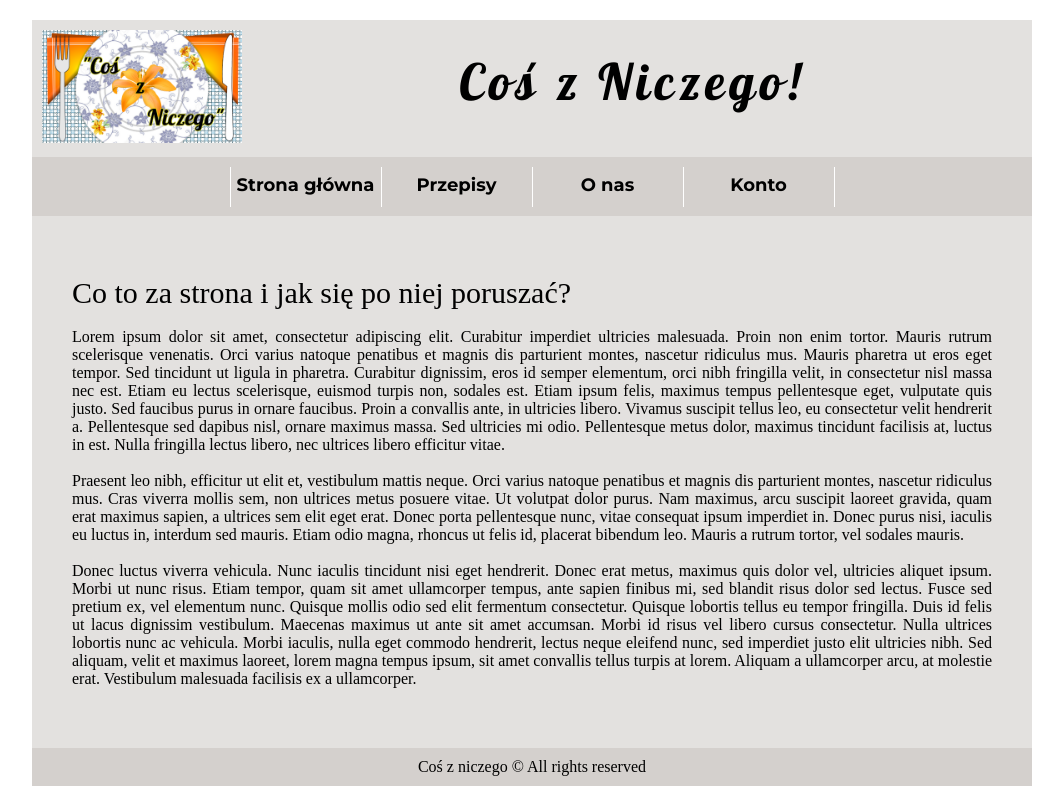
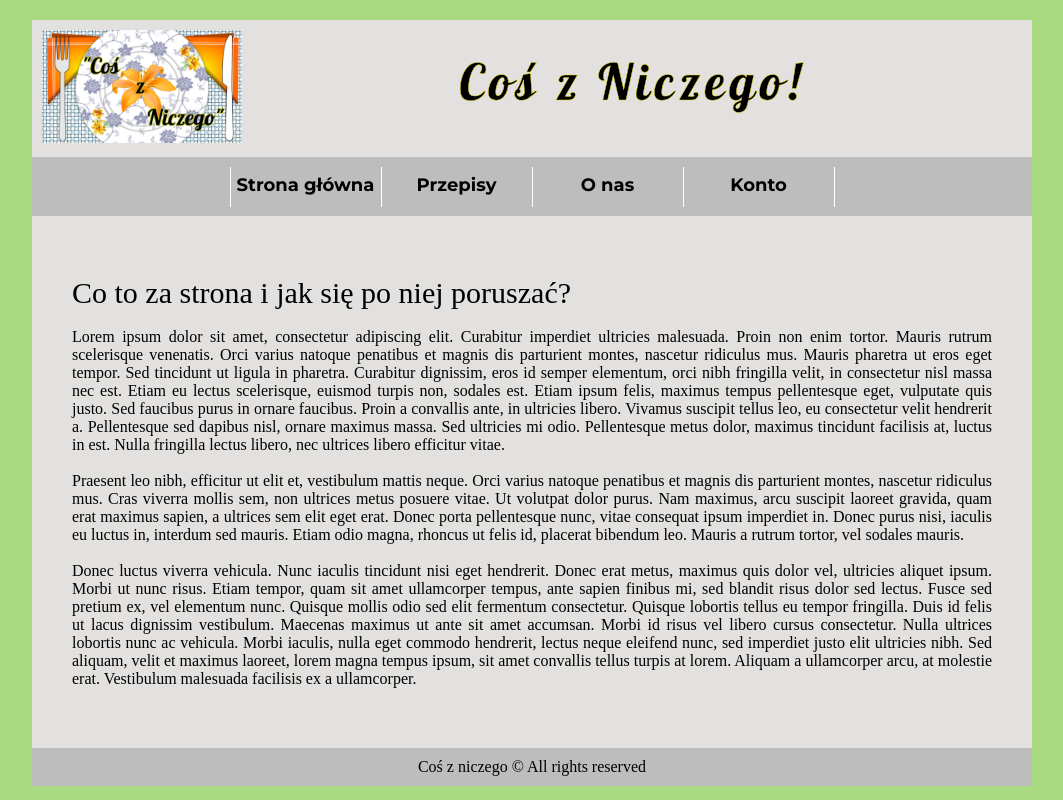
Before and after one commit to Myras13/CZN, a PHP site: page /index.php in a window 1280 px wide. Shown: the whole page, without its empty margins (108-1171 px from the left). Run offline with PHP 8.4, Linux system fonts and the light colour scheme.

Commit message:
zmiana kolorow

```diff
--- a/style.css
+++ b/style.css
@@ -1,6 +1,6 @@
 body
 {
-    background-color: #FFFFFF;
+    background-color: rgb(169, 218, 129);
     margin: 0px;
     padding: 0px;
 }
@@ -34,11 +34,13 @@ body
     text-align: center;
     width: 740px;
     padding: 20px;
+    -webkit-text-stroke-width: 0.5px;
+    -webkit-text-stroke-color: rgb(230, 216, 24);
 }
 
 #topbar
 {
-    background-color: #d4d0cd;
+    background-color: #bdbdbd;
     padding: 10px 0;
     text-align: center;
     font-family: 'Montserrat', sans-serif;
@@ -97,7 +99,7 @@ body
     color: black;
     margin-top: 20px;
     padding: 10px;
-    background-color: #d4d0cd;
+    background-color: #bdbdbd;
 }
 
 #title_1
```
